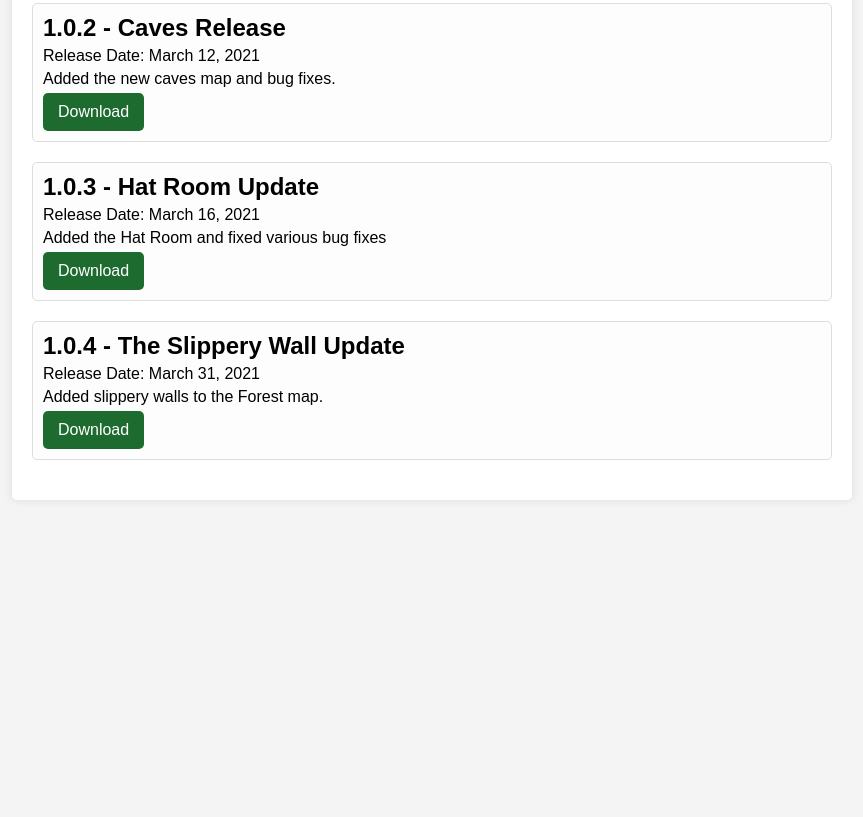
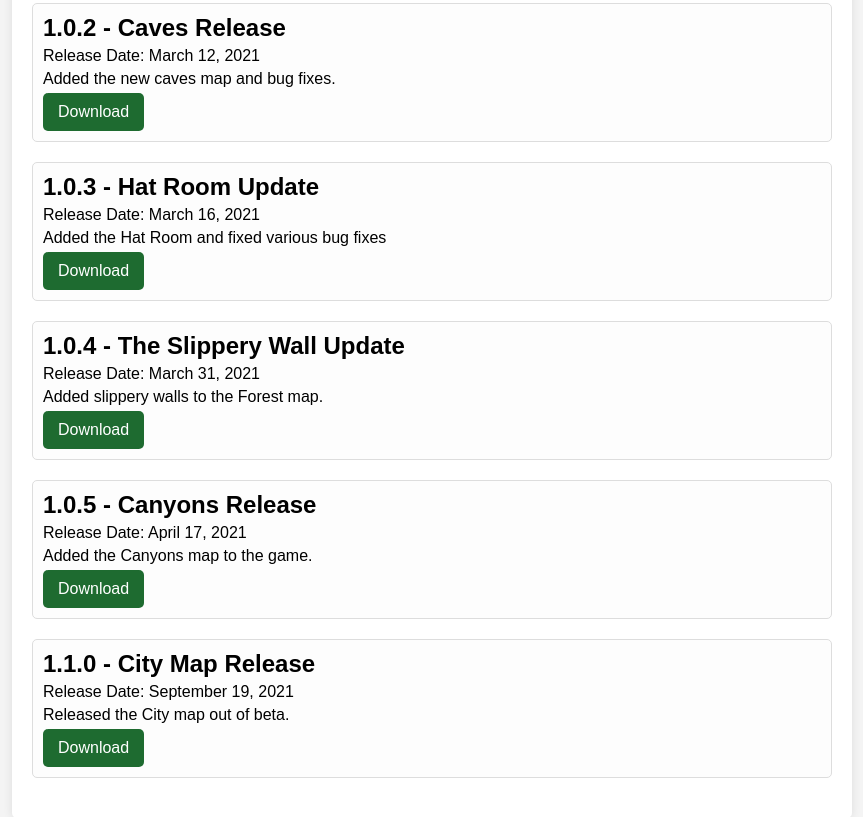
Before and after one commit to lvnadev/gorillatagarchive.github.io, a plain HTML site: page index.html in a window 1280 px wide. Shown: the part 323-1140 px from the top of the page, without its empty margins (208-1071 px from the left). Before the commit the page ends 843 px from the top, so only its background shows below. Drawn offline with Linux system fonts and the light colour scheme.

Commit message:
Add files via upload

```diff
--- a/index.html
+++ b/index.html
@@ -85,6 +85,18 @@
             <p>Added slippery walls to the Forest map.</p>
             <a class="download" href="downloads/1.0.4.apk">Download</a>
         </div>
+        <div class="version">
+            <h2>1.0.5 - Canyons Release</h2>
+            <p>Release Date: April 17, 2021</p>
+            <p>Added the Canyons map to the game.</p>
+            <a class="download" href="downloads/1.0.5.apk">Download</a>
+        </div>
+        <div class="version">
+            <h2>1.1.0 - City Map Release</h2>
+            <p>Release Date: September 19, 2021</p>
+            <p>Released the City map out of beta.</p>
+            <a class="download" href="downloads/1.1.0.apk">Download</a>
+        </div>
     </main>
 </body>
 </html>
```
